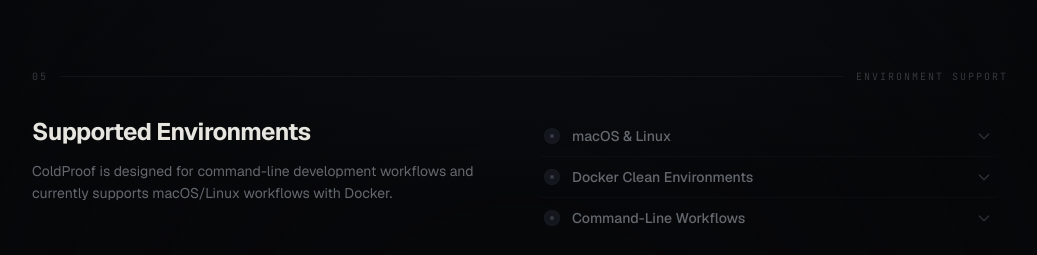
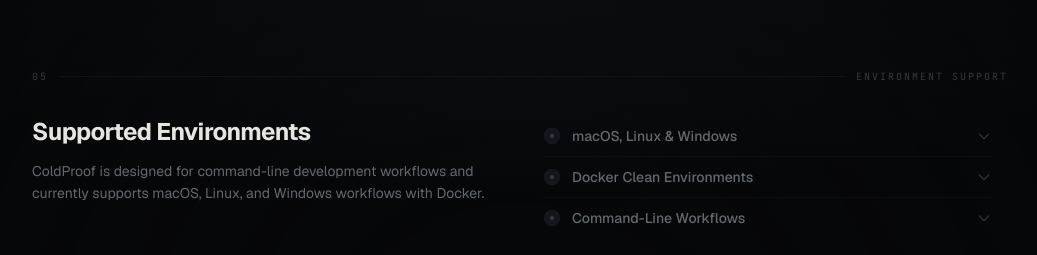
Before and after one commit to chakradeepreddy/ColdProof, a Next.js app in the folder apps/web/: page / in a window 1280 px wide. Shown: the part 4000-4255 px from the top of the page, without its empty margins (120-1157 px from the left). Built offline with nearby package versions, Linux system fonts and the light colour scheme; no server answers; sample sign-in values are in the browser's storage.

Commit message:
fix: update windows perturbation regex and landing page support text

```diff
--- a/apps/web/src/app/page.tsx
+++ b/apps/web/src/app/page.tsx
@@ -533,12 +533,12 @@
             <div>
               <h2 className="text-2xl font-bold text-primary tracking-tight mb-3">Supported Environments</h2>
               <p className="text-secondary/70 text-sm leading-relaxed">
-                ColdProof is designed for command-line development workflows and currently supports macOS/Linux workflows with Docker.
+                ColdProof is designed for command-line development workflows and currently supports macOS, Linux, and Windows workflows with Docker.
               </p>
             </div>
             <div className="space-y-0">
               {[
-                { label: 'macOS & Linux', detail: 'The investigation engine runs natively on macOS and Linux host machines.' },
+                { label: 'macOS, Linux & Windows', detail: 'The investigation engine runs natively on macOS, Linux, and Windows host machines.' },
                 { label: 'Docker Clean Environments', detail: 'Uses standard Docker containers to provide a guaranteed clean environment for behavioral comparison.' },
                 { label: 'Command-Line Workflows', detail: 'Supports any command-line build, test, or CI process that produces an exit code and output.' },
               ].map(item => <ScopeItem key={item.label} {...item} />)}
```
Also changed, not shown: 1 other file (tests, documents, lock files or other folders).
